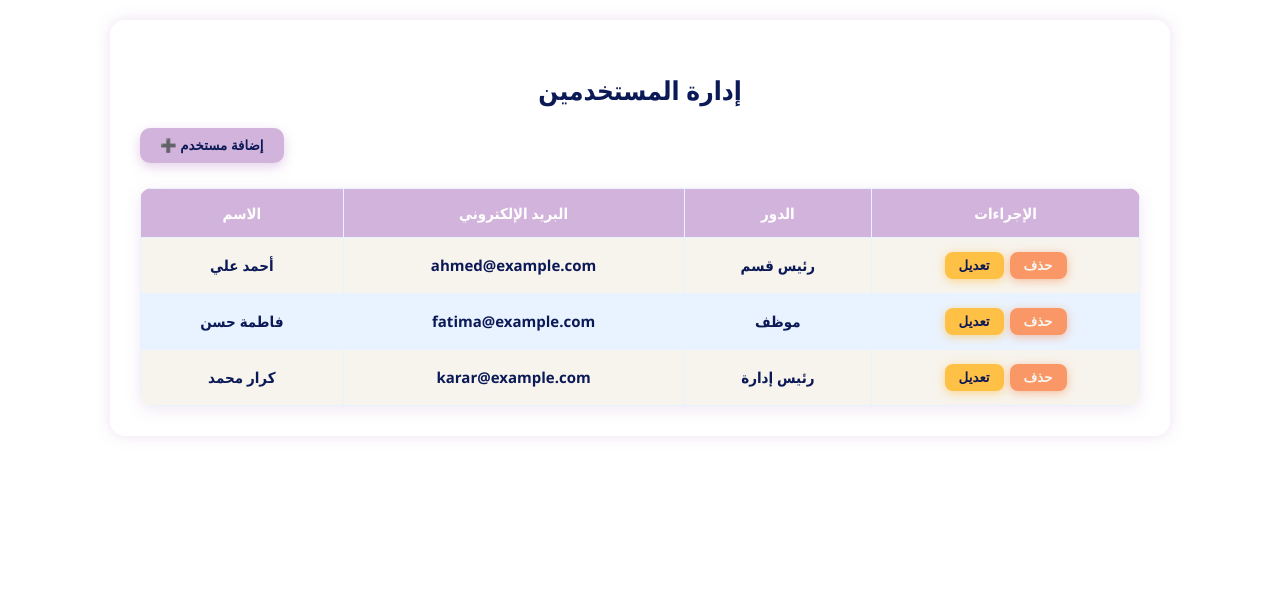
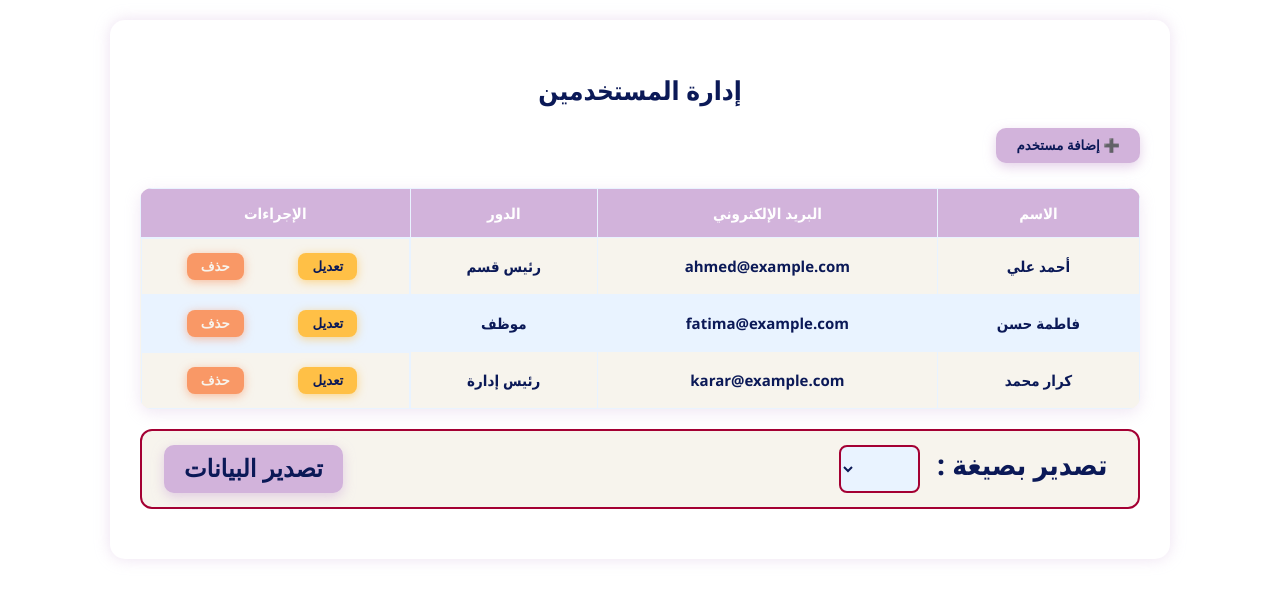
Before and after one commit to mqnr5/alamana, a Vue app: page /ManageUsers in a window 1280 px wide. Shown: the top 600 px of the page. Built offline with nearby package versions, Linux system fonts and the light colour scheme; the HTML template or start-up script is replaced by a standard one.

Commit message:
تعديلات و إضافات

```diff
--- a/src/components/ExportData.vue
+++ b/src/components/ExportData.vue
@@ -51,7 +51,7 @@ export default {
       <div class="format">
         <span>تصدير بصيغة : </span>
         <select v-model="format" required>
-          <option value="csv">CSV</option>
+          <option value="csv" disabled>CSV</option>
           <option value="json">JSON</option>
         </select>
       </div>
--- a/src/components/HomePage.vue
+++ b/src/components/HomePage.vue
@@ -36,7 +36,7 @@ export default {
 <style scoped>
 .home-container {
   background-color: white;
-  min-height: 100vh;
+  min-height: auto;
   display: flex;
   flex-direction: column;
   align-items: center;
--- a/src/views/ManageUsersView.vue
+++ b/src/views/ManageUsersView.vue
@@ -23,24 +23,27 @@
           <td>{{ user.name }}</td>
           <td>{{ user.email }}</td>
           <td>{{ user.role }}</td>
-          <td>
+          <td class="actions">
             <button @click="editEmpInfo(user)" class="edit-btn">تعديل</button>
             <button @click="deleteUser(user)" class="delete-btn">حذف</button>
           </td>
         </tr>
       </tbody>
     </table>
+    <ExportData :exportData="users" />
   </div>
 </template>
 
 <script>
 import AddEmployee from '@/components/AddEmployee.vue';
 import { employeeBus } from '@/bus';
+import ExportData from '@/components/ExportData.vue';
 
 export default {
   name: "ManageUsers",
   components: {
-    AddEmployee
+    AddEmployee,
+    ExportData
   },
   data() {
     return {
@@ -88,6 +91,7 @@ export default {
   padding: 30px;
   border-radius: 15px;
   max-width: 1000px;
+  direction: rtl;
   margin: 20px auto;
   box-shadow: 0 0 15px rgba(210, 179, 219, 0.4);
   color: #0b1957;
@@ -148,7 +152,11 @@ h2 {
   color: #f7f4ed;
   transition: background-color 0.3s ease;
 }
-
+.actions {
+  display: flex;
+  flex-direction: row;
+  justify-content: space-around;
+}
 .edit-btn {
   background-color: #ffc046;
   color: #0b1957;
--- a/src/views/PerformanceReportsView.vue
+++ b/src/views/PerformanceReportsView.vue
@@ -43,8 +43,8 @@
 
     <div v-else class="no-data">لا توجد تقارير متاحة لهذا القسم.</div>
 
-    <button class="back-main" @click="$router.push({ name: 'SuperAdmin' })">
-      العودة إلى لوحة السوبر أدمن
+    <button class="back-main" @click="$router.go(-1)">
+      العودة إلى الصفحة السابقة
     </button>
   </div>
 </template>
```
